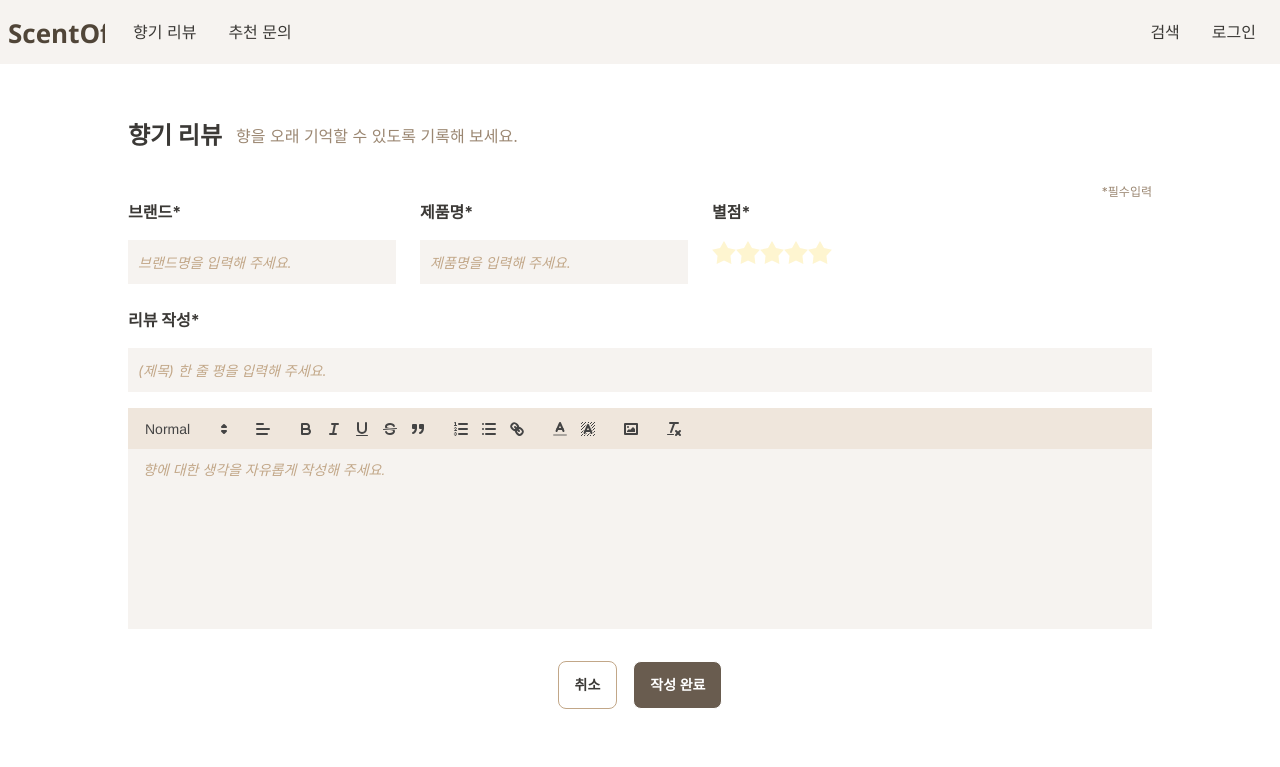
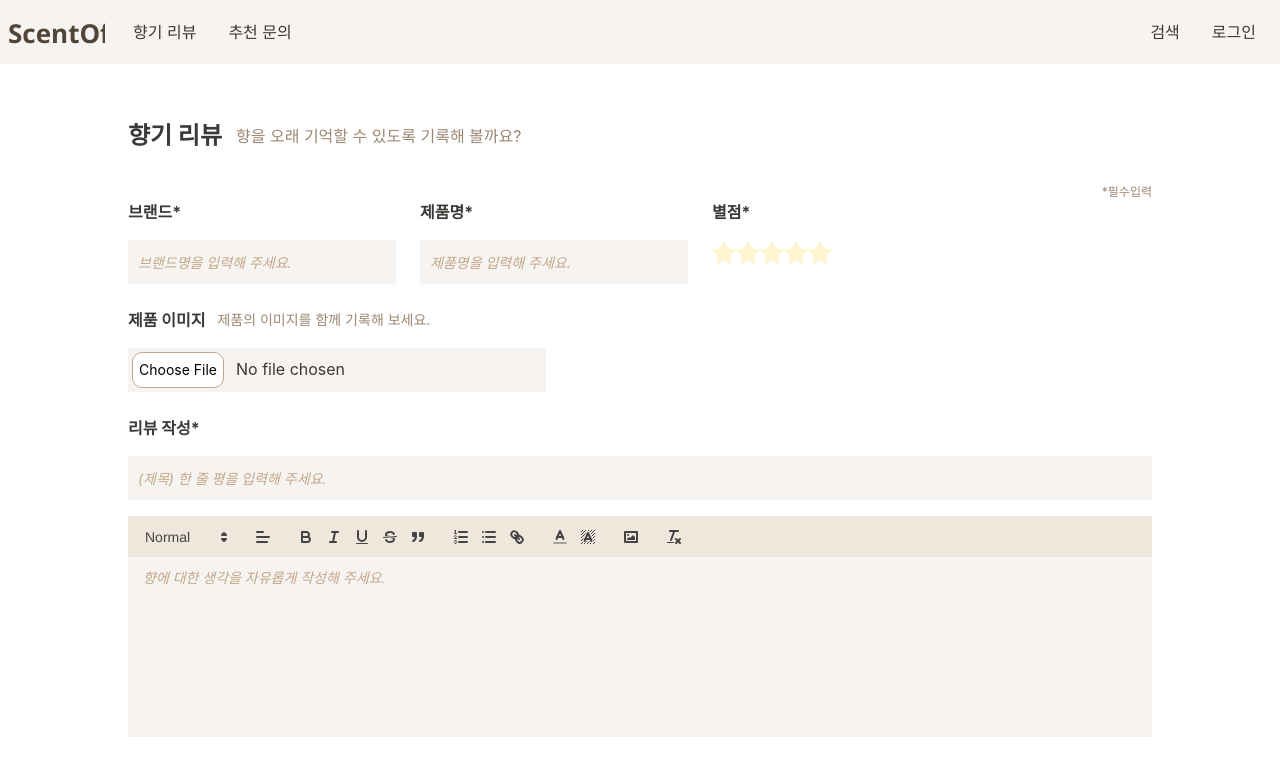
Before and after one commit to j2yn34/ScentOf, a React (Vite) app: page /review/write in a window 1280 px wide. Shown: the top 767 px of the page. Built offline with nearby package versions, Linux system fonts and the light colour scheme; no server answers.

Commit message:
Feat: 제품 이미지 첨부 기능 구현
- 파일 첨부 기능 및 input[type="file"] 버튼 css 추가
- 이미지만 업로드 가능하도록 설정

```diff
--- a/src/assets/css/tailwind.css
+++ b/src/assets/css/tailwind.css
@@ -64,6 +64,21 @@
   border: 1px solid var(--brown-500);
 }
 
+input[type="file"]::file-selector-button {
+  height: 36px;
+  margin: 4px;
+  margin-right: 12px;
+  background: #fff;
+  border: 1px solid var(--brown-300);
+  border-radius: 10px;
+  cursor: pointer;
+}
+
+input[type="file"]::file-selector-button:hover {
+  background: var(--brown-200);
+  color: var(--brown);
+}
+
 .arrow-left-sm {
   @apply w-arrowSize-sm h-arrowSize-sm border-b border-l origin-center rotate-45;
 }
--- a/src/pages/review/ReviewWrite.tsx
+++ b/src/pages/review/ReviewWrite.tsx
@@ -63,7 +63,7 @@ const ReviewWrite = () => {
       <div className="flex items-center mb-5 lg:mb-8">
         <h2 className="text-2xl lg:text-2xl text-left font-bold">향기 리뷰</h2>
         <span className="ml-3.5 text-brown-400">
-          향을 오래 기억할 수 있도록 기록해 보세요.
+          향을 오래 기억할 수 있도록 기록해 볼까요?
         </span>
       </div>
       <div className="flex flex-col">
@@ -96,6 +96,19 @@ const ReviewWrite = () => {
               <h4 className="font-bold mb-4">별점*</h4>
               <Rating rating={rating} setRating={handleRatingChange} />
             </div>
+          </div>
+          <div className="mb-6">
+            <div className="flex items-center mb-4">
+              <h4 className="font-bold mr-3 min-w-[70px]">제품 이미지</h4>
+              <span className="text-sm text-brown-400">
+                제품의 이미지를 함께 기록해 보세요.
+              </span>
+            </div>
+            <input
+              type="file"
+              accept="image/*"
+              className="file:text-sm bg-beige border-none rounded-none h-[44px] w-full max-w-[418px]"
+            />
           </div>
           <h4 className="font-bold mb-4">리뷰 작성*</h4>
           <input
```
